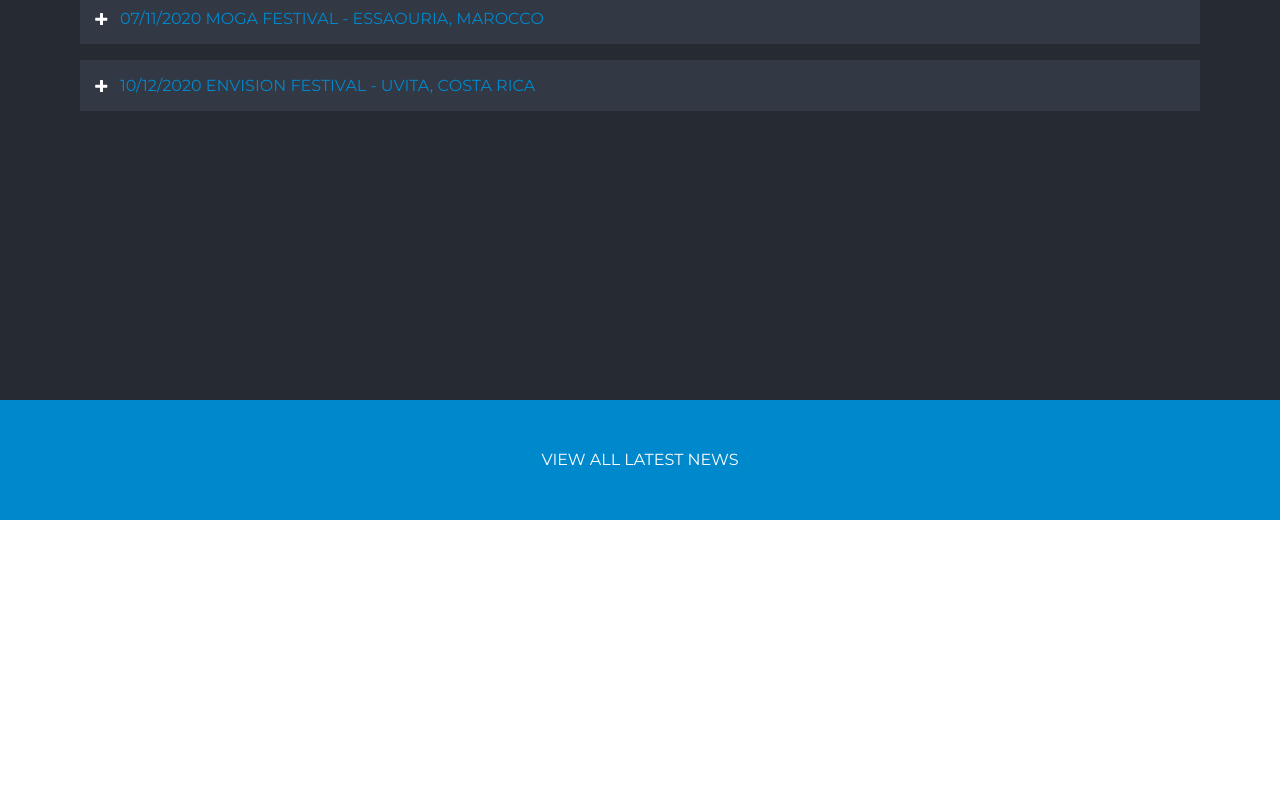
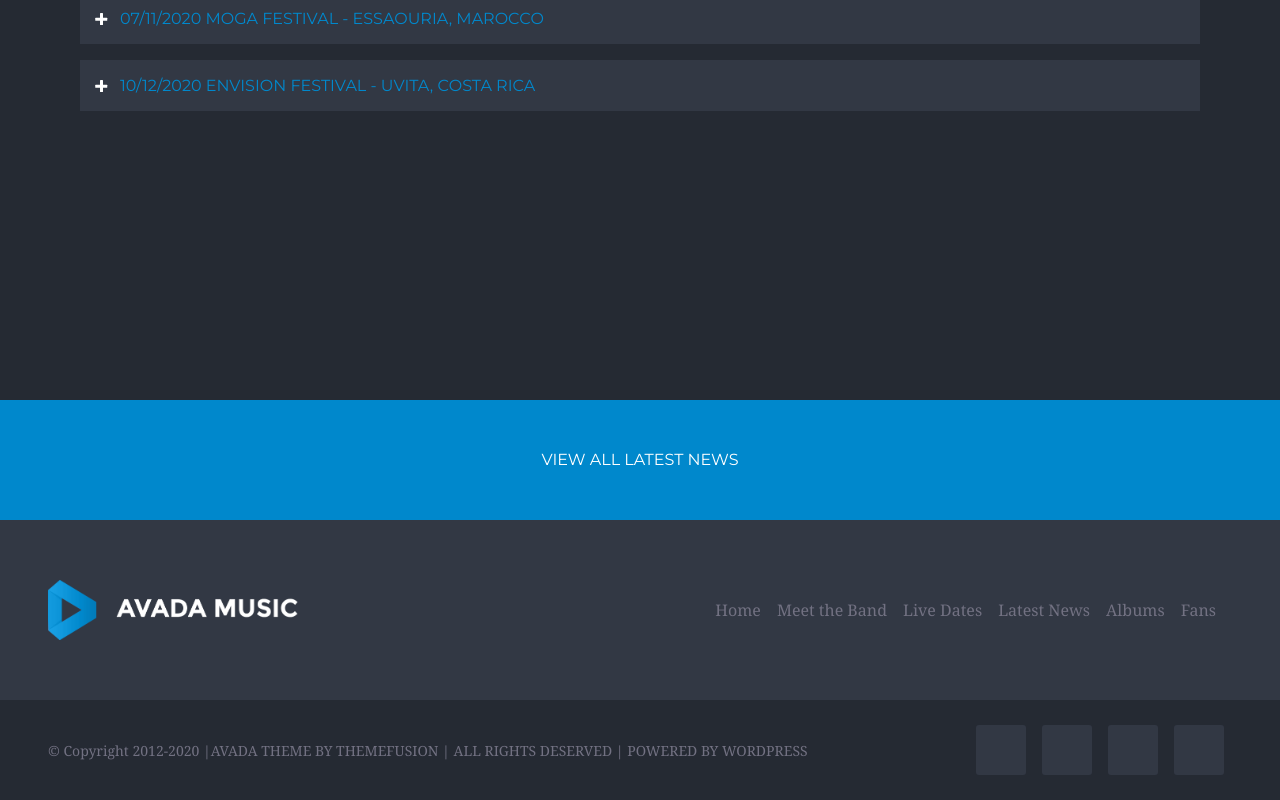
Before and after one commit to Alessia9802/proj-html-vuejs, a Vue app: page / in a window 1280 px wide. Shown: the part 4160-4960 px from the top of the page. Before the commit the page ends 4680 px from the top, so only its background shows below. Built offline with nearby package versions, Linux system fonts and the light colour scheme; the HTML template or start-up script is replaced by a standard one; a web font is replaced by a local one.

Commit message:
Section footer site completed

```diff
--- a/src/App.vue
+++ b/src/App.vue
@@ -2,7 +2,7 @@
   <div id="app">
     <Header :items="menu" />
     <Main />
-    <Footer />
+    <Footer :items="menu" />
   </div>
 </template>
 
--- a/src/components/Footer.vue
+++ b/src/components/Footer.vue
@@ -1,10 +1,118 @@
 <template>
-  <div id="site_footer"></div>
+  <div id="site_footer">
+    <div class="footer_menu">
+      <!-- logo -->
+      <img
+        class="logo_footer"
+        src="../assets/img/avada-music-logo-retina_color.png"
+        alt=""
+      />
+      <!-- menu footer -->
+      <div class="menu_footer">
+        <div v-for="(item, i) in items" :key="i" class="item_footer">
+          <a :href="item.link"> {{ item.title }} </a>
+        </div>
+      </div>
+    </div>
+    <div class="footer_social">
+      <div class="copyright">
+        <p>© Copyright 2012-2020 |</p>
+        <p class="rights">
+          avada theme by themefusion | all rights deserved | powered by
+          wordpress
+        </p>
+      </div>
+      <div class="social">
+        <!-- facebook icon -->
+        <div class="social_icon">
+          <i class="fab fa-facebook-f"></i>
+        </div>
+        <!-- twitter icon -->
+        <div class="social_icon">
+          <i class="fab fa-twitter"></i>
+        </div>
+        <!-- instagram icon -->
+        <div class="social_icon">
+          <i class="fab fa-instagram"></i>
+        </div>
+        <!-- youtube icon -->
+        <div class="social_icon">
+          <i class="fab fa-youtube"></i>
+        </div>
+      </div>
+    </div>
+  </div>
   <!-- site_footer -->
 </template>
 
 <script>
-export default {};
+export default {
+  name: "Footer",
+  props: ["title", "items"],
+};
 </script>
 
-<style></style>
+<style lang="scss">
+.footer_menu {
+  height: 180px;
+  background-color: #323844;
+  display: flex;
+  justify-content: space-between;
+  align-items: center;
+  padding: 0 3rem 0 3rem;
+}
+
+.footer_social {
+  height: 100px;
+  background-color: #252a33;
+  display: flex;
+  justify-content: space-between;
+  align-items: center;
+  padding: 0 3rem 0 3rem;
+}
+
+.logo_footer {
+  width: 250px;
+}
+
+.menu_footer {
+  display: flex;
+  .item_footer {
+    padding-right: 1rem;
+    a {
+      text-decoration: none;
+      color: #727182;
+      font-family: Georgia, "Times New Roman", Times, serif;
+    }
+  }
+}
+
+.copyright {
+  color: #727182;
+  font-family: Georgia, "Times New Roman", Times, serif;
+  display: flex;
+  font-size: 14px;
+}
+
+.rights {
+  text-transform: uppercase;
+}
+
+.social {
+  display: flex;
+}
+
+.social_icon {
+  width: 50px;
+  height: 50px;
+  background-color: #323844;
+  margin: 0.5rem;
+  text-align: center;
+  border-radius: 3px;
+  line-height: 50px;
+}
+
+.social i {
+  color: #7d7b8d;
+}
+</style>
```
